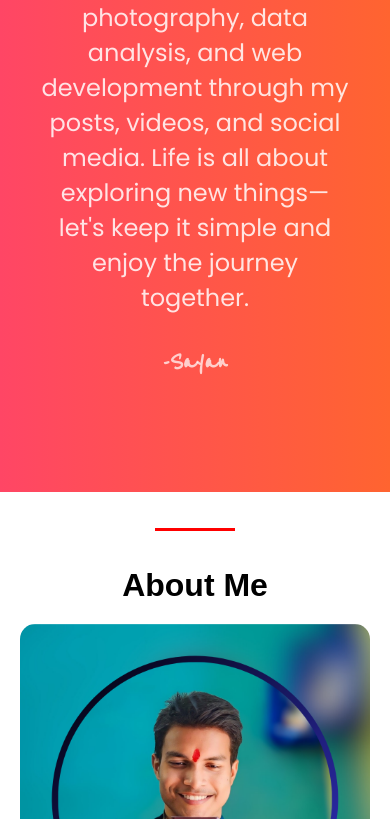
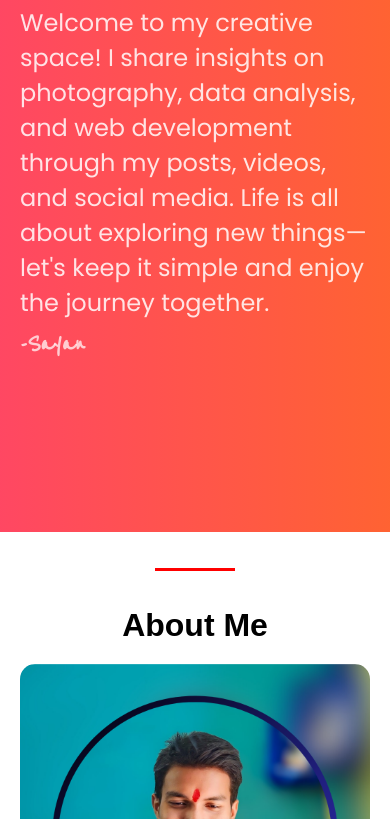
Before and after one commit to analystsayan/portfolio-website, a plain HTML site: page index.html in a window 390 px wide. Shown: the part 352-1171 px from the top of the page. Drawn offline with Linux system fonts and the light colour scheme; a web font is replaced by a local one.

Commit message:
minor update

```diff
--- a/css/style.css
+++ b/css/style.css
@@ -161,7 +161,7 @@ body {
   font-size: 26px;
   display: flex;
   align-items:baseline;
-  padding-top: 25px;
+  margin-top: 25px;
   border-radius: 7px;
 }
 
@@ -244,26 +244,6 @@ html::-webkit-scrollbar, body::-webkit-scrollbar {
 
 html {
   scroll-behavior: smooth;
-}
-
-.details {
-  line-height: 15px;
-  padding: 100px;
-}
-
-.details p {
-  color: #ffffffd7;
-  line-height: 35px;
-  text-align: justify;
-  font-family: poppins;
-  font-size: 24px;
-}
-
-.details h6 {
-  padding: 20px;
-  font-family: "Reenie Beanie", cursive;
-  font-size: 28px;
-  color: #ffffffb1;
 }
 
 @media (max-width:1200px) {
@@ -365,14 +345,13 @@ html {
   }
 
   .background .logocontainer,
-  .background .details {
+  .background {
   position: relative;
   z-index: 2; /* Ensures content appears on top of the video */
   color: #fff; /* Ensure the text is visible over the video */
-  text-align: center;
+  text-align: left;
   padding: 20px;
   }
-
 
   .logocontainer {
     height:70px;
@@ -387,23 +366,24 @@ html {
   }
 
   .details {
-    padding: 10px;
+    padding: 20px;
     color:#ffffff;
+    text-align: left;
   }
 
   .details p {
-    line-height: 35px;
-    text-align: center;
     color:#ffffffd7;
     font-family: poppins;
     font-size: 24px;
+    text-align: left;
   }
 
   .details h6 {
-    padding: 20px;
     font-family: "Reenie Beanie", cursive;
     font-size: 28px;
     color: #ffffffb7;
+    text-align: left;
+    padding-top: 10px;;
   }
 
   .main22 {
@@ -416,10 +396,6 @@ html {
 
   .main22 h2{
     color: var(--font-color-1);
-  }
-
-  .main22 p{
-    padding: 20px;
   }
 
   .main33 {
@@ -607,6 +583,26 @@ html {
 
   }
 
+  .details {
+    line-height: 15px;
+    padding: 100px;
+  }
+
+  .details p {
+    color: #ffffffd7;
+    line-height: 35px;
+    text-align: justify;
+    font-family: poppins;
+    font-size: 24px;
+  }
+
+  .details h6 {
+    padding: 20px;
+    font-family: "Reenie Beanie", cursive;
+    font-size: 28px;
+    color: #ffffffb1;
+  }
+
   .main22 {
     position: relative;
     display: flex;
```
